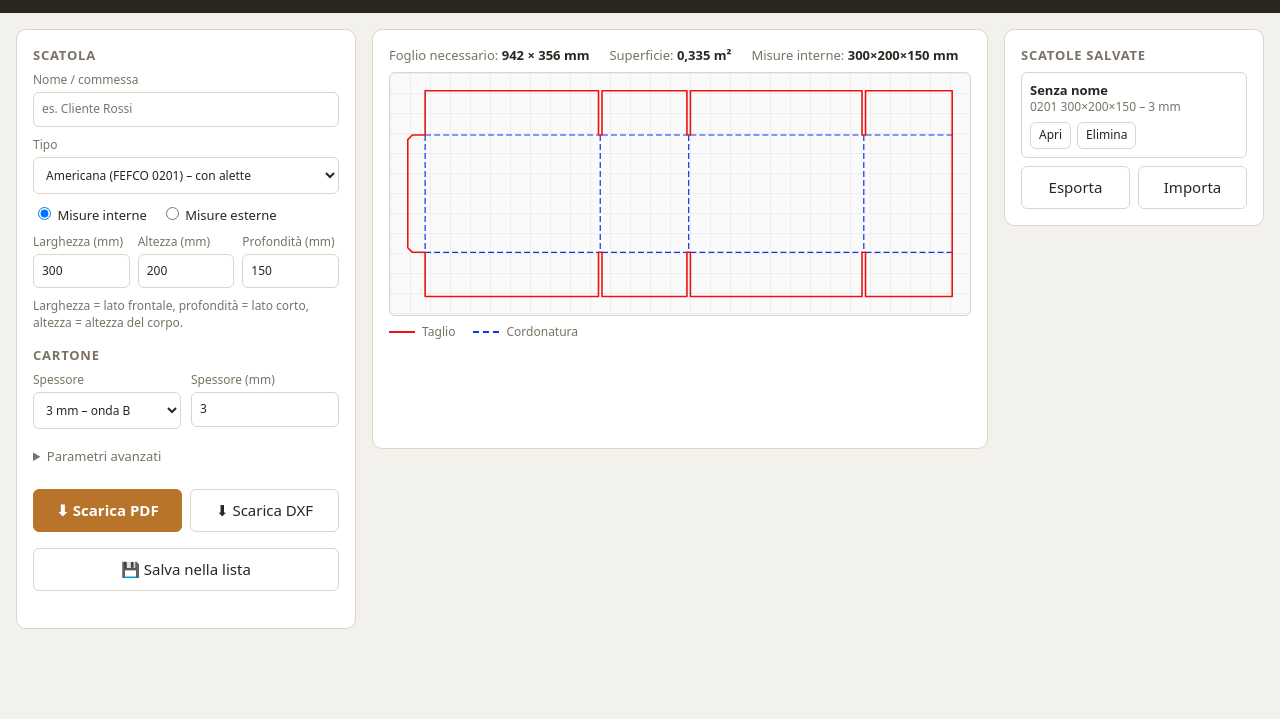
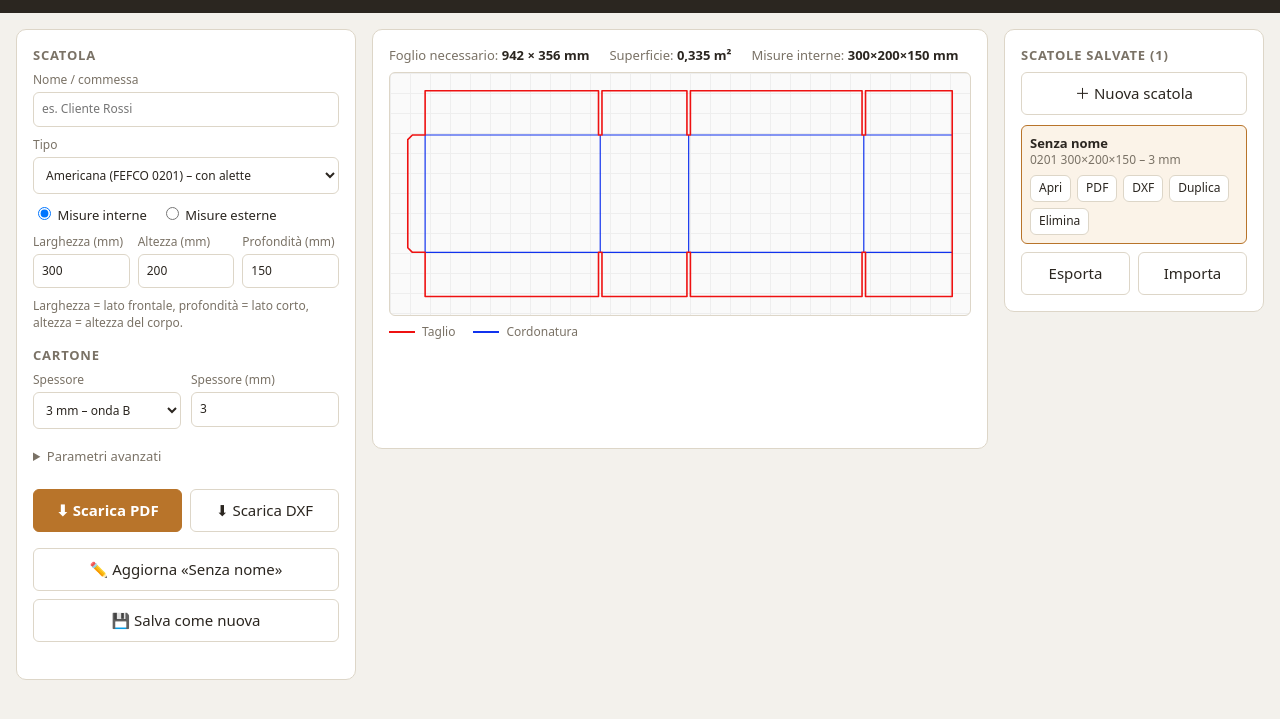
Before and after one commit to ottemagit-hub/scatole-plotter, a plain HTML site: page index.html in a window 1280 px wide. Both pictures are taken after a click on the button "💾 Salva nella lista". Shown: the part 47-766 px from the top of the page. Drawn offline with Linux system fonts and the light colour scheme.

Commit message:
Cordonatura continua blu; lista scatole: aggiorna, duplica, PDF/DXF per voce

```diff
--- a/index.html
+++ b/index.html
@@ -70,6 +70,7 @@
         <button id="btnDxf">⬇ Scarica DXF</button>
       </div>
       <div id="dlArea" class="dl" aria-live="polite"></div>
+      <button id="btnUpdate" class="ghost" style="display:none"></button>
       <button id="btnSave" class="ghost">💾 Salva nella lista</button>
       <p class="error" id="error" role="alert"></p>
     </section>
@@ -84,7 +85,8 @@
     </section>
 
     <section class="panel saved" aria-label="Lista scatole">
-      <h2>Scatole salvate</h2>
+      <h2>Scatole salvate <span id="count"></span></h2>
+      <button id="btnNew" class="ghost" style="margin:0 0 10px">＋ Nuova scatola</button>
       <ul id="list"></ul>
       <p class="hint" id="empty">Nessuna scatola salvata.</p>
       <p class="hint" id="storeNote" style="display:none">Qui il browser non permette il salvataggio permanente: la lista resta finché non chiudi la pagina. Usa «Esporta» per conservarla.</p>
--- a/js/app.js
+++ b/js/app.js
@@ -42,7 +42,7 @@
     const draw = (layer, attrs) => result.paths.filter((p) => p.layer === layer)
       .map((p) => `<path d="${d(p)}" ${attrs}/>`).join('');
     return `<svg viewBox="0 0 ${w} ${h}" xmlns="http://www.w3.org/2000/svg" fill="none" stroke-linejoin="round">
-      ${draw('crease', 'stroke="#13e" stroke-width="1.2" stroke-dasharray="6 3" vector-effect="non-scaling-stroke"')}
+      ${draw('crease', 'stroke="#13e" stroke-width="1.2" vector-effect="non-scaling-stroke"')}
       ${draw('cut', 'stroke="#e11" stroke-width="1.6" vector-effect="non-scaling-stroke"')}</svg>`;
   }
 
@@ -137,32 +137,68 @@
     $('storeNote').style.display = persistent ? 'none' : '';
   };
 
+  let activeId = null;
+  const newId = () => Date.now().toString(36) + Math.random().toString(36).slice(2, 6);
+  const ensureIds = (l) => l.map((it) => (it.id ? it : { ...it, id: newId() }));
+  const snapshot = () => {
+    const it = { dimMode: current.params.dimMode };
+    FIELDS.forEach((f) => { it[f] = $(f).value; });
+    return it;
+  };
+  const labelOf = (it) => `${it.type === 'lid' ? 'Fondo+coperchio' : '0201'} ${it.L}×${it.H}×${it.P} – ${it.t} mm${it.dimMode === 'outer' ? ' (est.)' : ''}`;
+
+  function openItem(it) {
+    FIELDS.forEach((f) => { if (it[f] !== undefined) $(f).value = it[f]; });
+    document.querySelector(`input[name=dimMode][value=${it.dimMode || 'inner'}]`).checked = true;
+    activeId = it.id;
+    $('t').dispatchEvent(new Event('input'));
+    update(); renderList();
+  }
+
   function renderList() {
     const items = load();
     $('empty').style.display = items.length ? 'none' : '';
+    $('count').textContent = items.length ? `(${items.length})` : '';
+    const active = items.find((it) => it.id === activeId);
+    $('btnUpdate').style.display = active ? '' : 'none';
+    if (active) $('btnUpdate').textContent = '✏️ Aggiorna «' + (active.name || 'Senza nome') + '»';
+    $('btnSave').textContent = active ? '💾 Salva come nuova' : '💾 Salva nella lista';
     $('list').innerHTML = '';
-    items.forEach((it, i) => {
+    items.forEach((it) => {
       const li = document.createElement('li');
-      const t = document.createElement('div');
-      t.innerHTML = `<b></b><div class="meta"></div><div class="btns"><button>Apri</button><button>Elimina</button></div>`;
-      t.querySelector('b').textContent = it.name || 'Senza nome';
-      t.querySelector('.meta').textContent = `${it.type === 'lid' ? 'Fondo+coperchio' : '0201'} ${it.L}×${it.H}×${it.P} – ${it.t} mm${it.dimMode === 'outer' ? ' (est.)' : ''}`;
-      const [open, del] = t.querySelectorAll('button');
-      open.onclick = () => {
-        FIELDS.forEach((f) => { if (it[f] !== undefined) $(f).value = it[f]; });
-        document.querySelector(`input[name=dimMode][value=${it.dimMode || 'inner'}]`).checked = true;
-        $('t').dispatchEvent(new Event('input')); update();
-      };
-      del.onclick = () => { const l = load(); l.splice(i, 1); save(l); renderList(); };
-      li.appendChild(t); $('list').appendChild(li);
+      if (it.id === activeId) li.className = 'active';
+      li.innerHTML = '<b></b><div class="meta"></div><div class="btns"><button data-a="open">Apri</button><button data-a="pdf">PDF</button><button data-a="dxf">DXF</button><button data-a="dup">Duplica</button><button data-a="del">Elimina</button></div>';
+      li.querySelector('b').textContent = it.name || 'Senza nome';
+      li.querySelector('.meta').textContent = labelOf(it);
+      li.querySelectorAll('button').forEach((b) => {
+        b.onclick = () => {
+          const act = b.dataset.a;
+          if (act === 'open') openItem(it);
+          else if (act === 'pdf') { openItem(it); $('btnPdf').click(); }
+          else if (act === 'dxf') { openItem(it); $('btnDxf').click(); }
+          else if (act === 'dup') {
+            const l = load(); const i = l.findIndex((x) => x.id === it.id);
+            l.splice(i + 1, 0, { ...it, id: newId(), name: (it.name || 'Senza nome') + ' (copia)' });
+            save(l); renderList();
+          } else if (act === 'del') {
+            if (it.id === activeId) activeId = null;
+            save(load().filter((x) => x.id !== it.id)); renderList();
+          }
+        };
+      });
+      $('list').appendChild(li);
     });
   }
   $('btnSave').onclick = () => {
     if (!current) return;
-    const it = { dimMode: current.params.dimMode };
-    FIELDS.forEach((f) => { it[f] = $(f).value; });
-    const l = load(); l.unshift(it); save(l); renderList();
+    const it = { ...snapshot(), id: newId() };
+    save([it, ...load()]); activeId = it.id; renderList();
   };
+  $('btnUpdate').onclick = () => {
+    if (!current || !activeId) return;
+    save(load().map((x) => (x.id === activeId ? { ...snapshot(), id: activeId } : x))); renderList();
+  };
+  $('btnNew').onclick = () => { activeId = null; $('name').value = ''; $('name').focus(); renderList(); };
 
   $('btnExport').onclick = () => {
     const l = load();
@@ -175,7 +211,7 @@
     file.text().then((txt) => {
       const imported = JSON.parse(txt);
       if (!Array.isArray(imported)) throw new Error();
-      save(imported.concat(load())); renderList();
+      save(ensureIds(imported).concat(load())); renderList();
     }).catch(() => { $('error').textContent = 'File della lista non valido.'; });
     ev.target.value = '';
   };
--- a/js/export.js
+++ b/js/export.js
@@ -23,7 +23,7 @@
     let c = '';
     const draw = (layer) => {
       if (layer === 'cut') c += `1 0 0 RG ${f((opts.cutWidth ?? 0.25) * MM)} w [] 0 d\n`;
-      else c += `0 0 1 RG ${f((opts.creaseWidth ?? 0.25) * MM)} w [${f(4 * MM)} ${f(2 * MM)}] 0 d\n`;
+      else c += `0 0 1 RG ${f((opts.creaseWidth ?? 0.25) * MM)} w [] 0 d\n`;
       for (const p of result.paths) {
         if (p.layer !== layer) continue;
         p.pts.forEach(([x, y], i) => { c += `${X(x)} ${Y(y)} ${i ? 'l' : 'm'}\n`; });
--- a/style.css
+++ b/style.css
@@ -36,7 +36,7 @@ button.ghost { width:100%; margin-top:8px; }
 .canvas svg { width:100%; height:auto; max-height:70vh; display:block; }
 .legend { display:flex; gap:18px; margin-top:8px; font-size:12px; color:var(--muted); }
 .l { display:inline-block; width:26px; height:0; border-top:2px solid; vertical-align:middle; margin-right:4px; }
-.l.cut { border-color:#e11; } .l.crease { border-color:#13e; border-top-style:dashed; }
+.l.cut { border-color:#e11; } .l.crease { border-color:#13e; }
 ul { list-style:none; margin:0; padding:0; }
 li { border:1px solid var(--line); border-radius:6px; padding:8px; margin-bottom:8px; font-size:13px; }
 li .meta { color:var(--muted); font-size:12px; }
@@ -45,3 +45,5 @@ li button { padding:4px 8px; font-size:12px; }
 .dl { font-size:12px; color:var(--muted); margin-top:8px; word-break:break-word; }
 .dl a { color:var(--accent); font-weight:600; font-size:14px; }
 .dl p { margin:0; }
+li.active { border-color:var(--accent); background:#fbf3e8; }
+li .btns { flex-wrap:wrap; }
```
Also changed, not shown: dist/scatole-plotter.html (+61 -21 lines).
